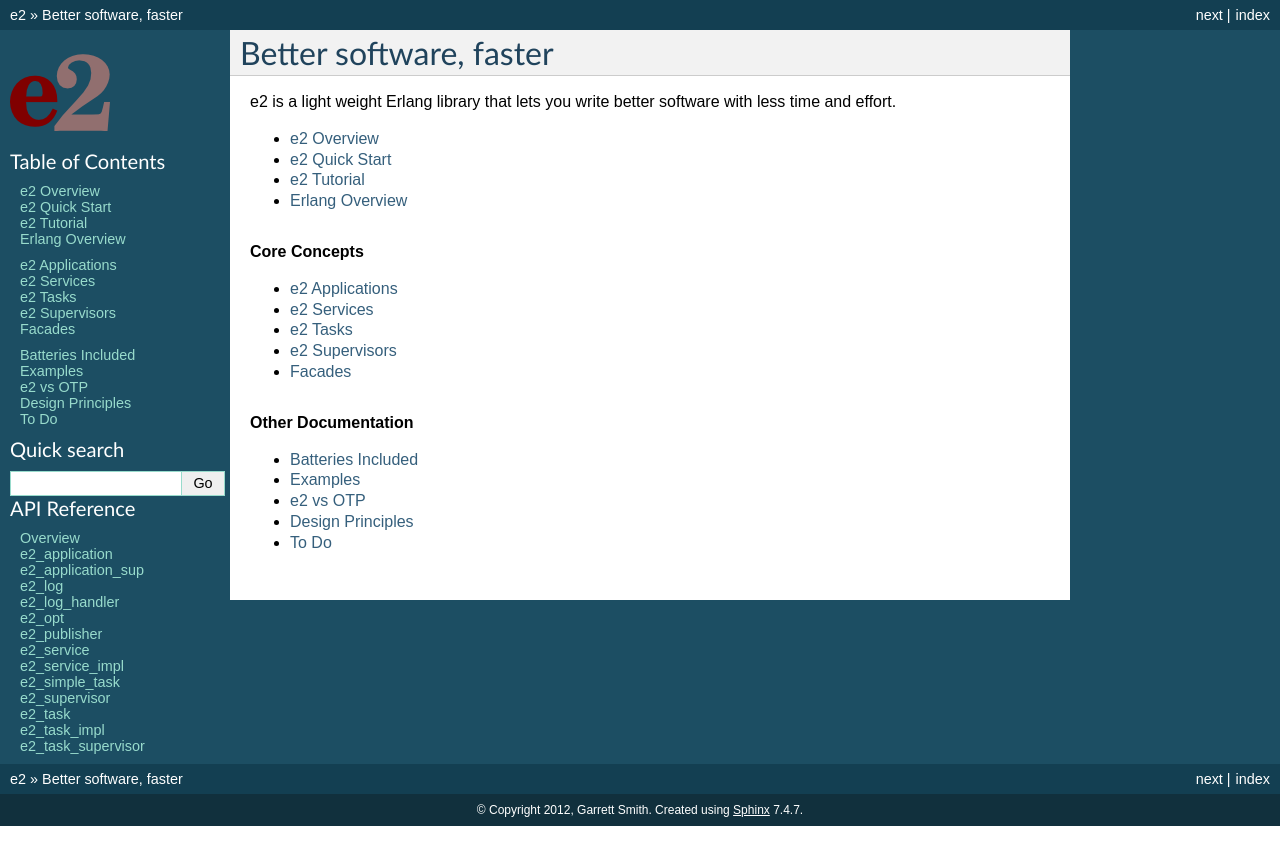
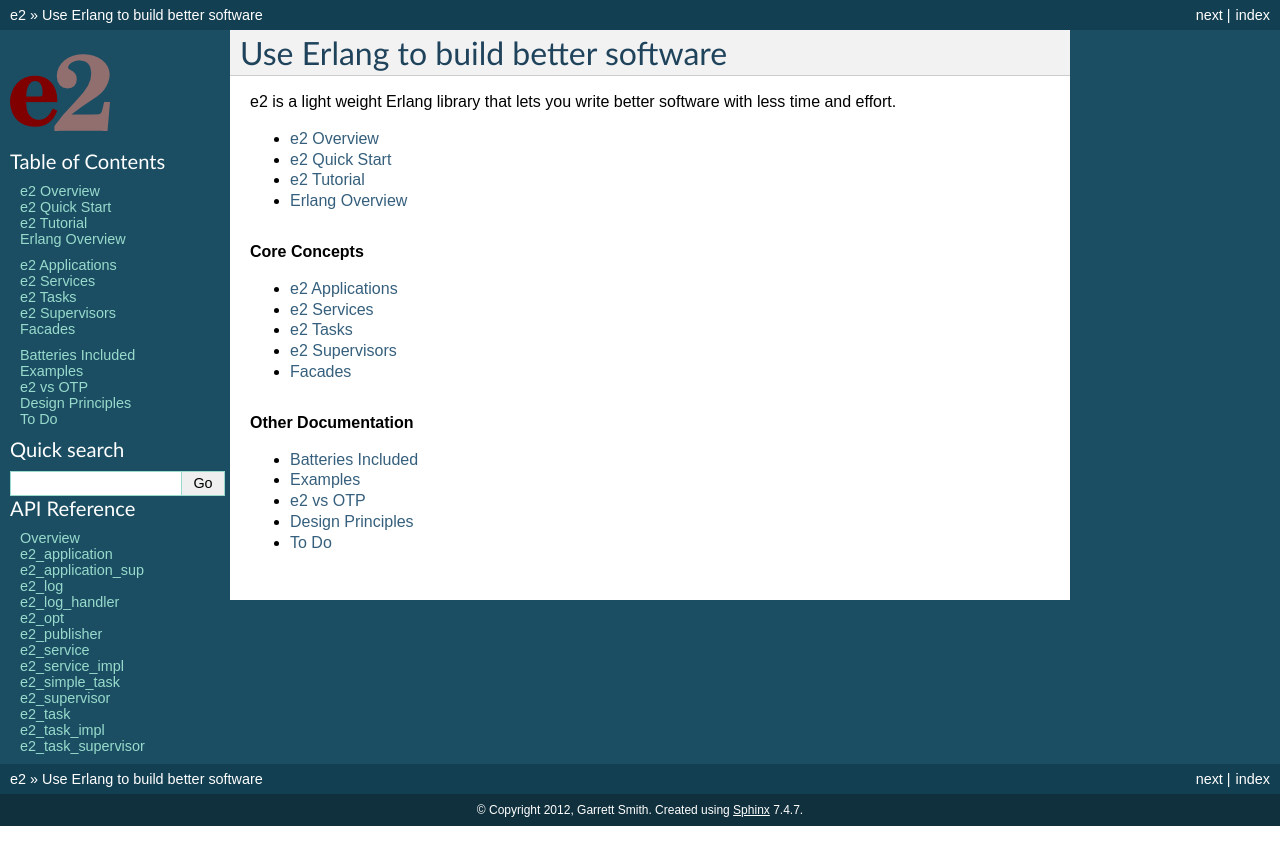
Before and after one commit to gar1t/e2, a Sphinx documentation site: the page built from doc/index.rst, in a window 1280 px wide. Shown: the top 865 px of the page. Built offline with Sphinx 7.4.7, drawn with Linux system fonts in a browser that asks for light colours.

Commit message:
Changed tag line

```diff
--- a/doc/index.rst
+++ b/doc/index.rst
@@ -1,6 +1,6 @@
-=======================
-Better software, faster
-=======================
+===================================
+Use Erlang to build better software
+===================================
 
 e2 is a light weight Erlang library that lets you write better software with
 less time and effort.
```
